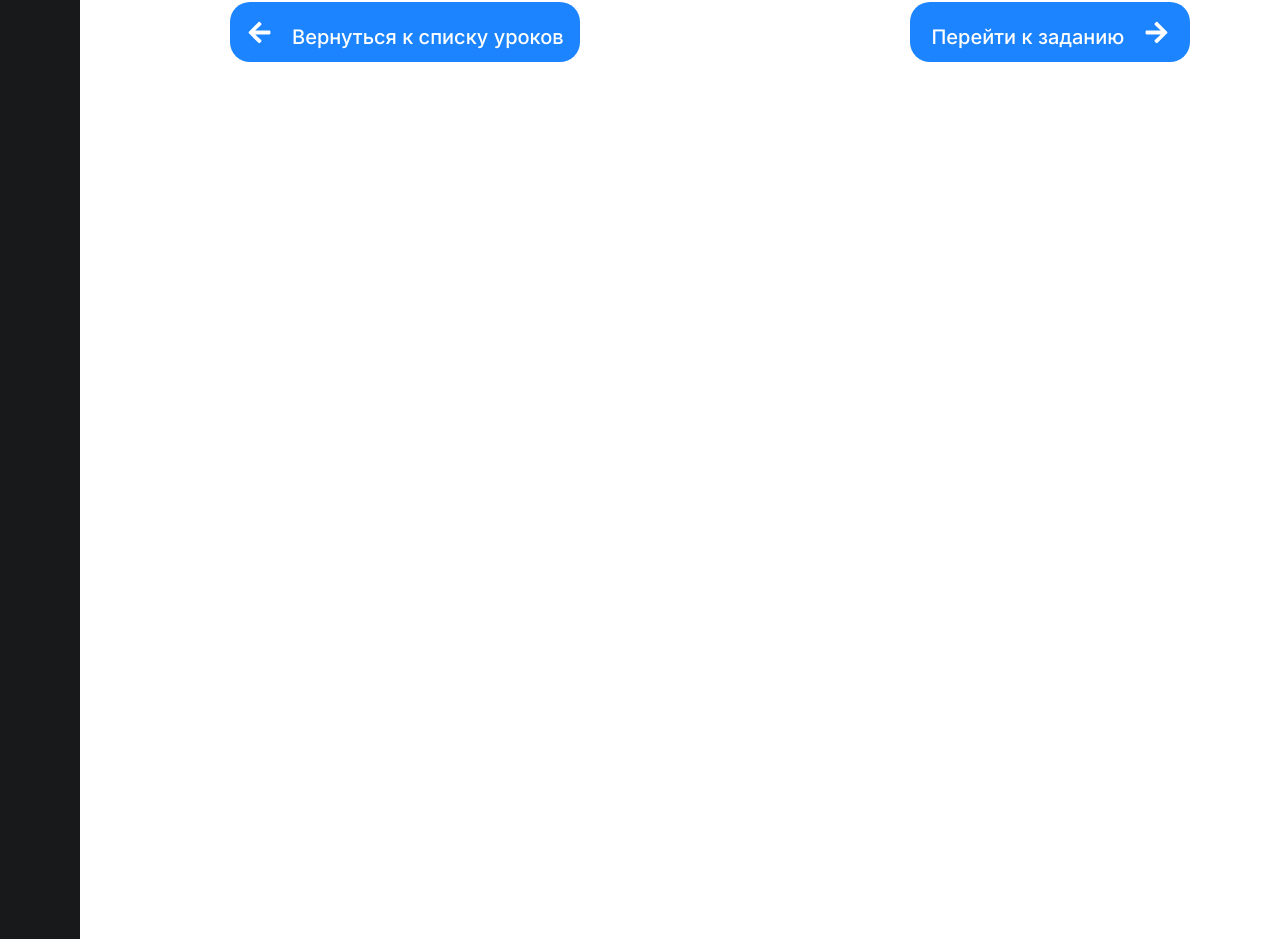
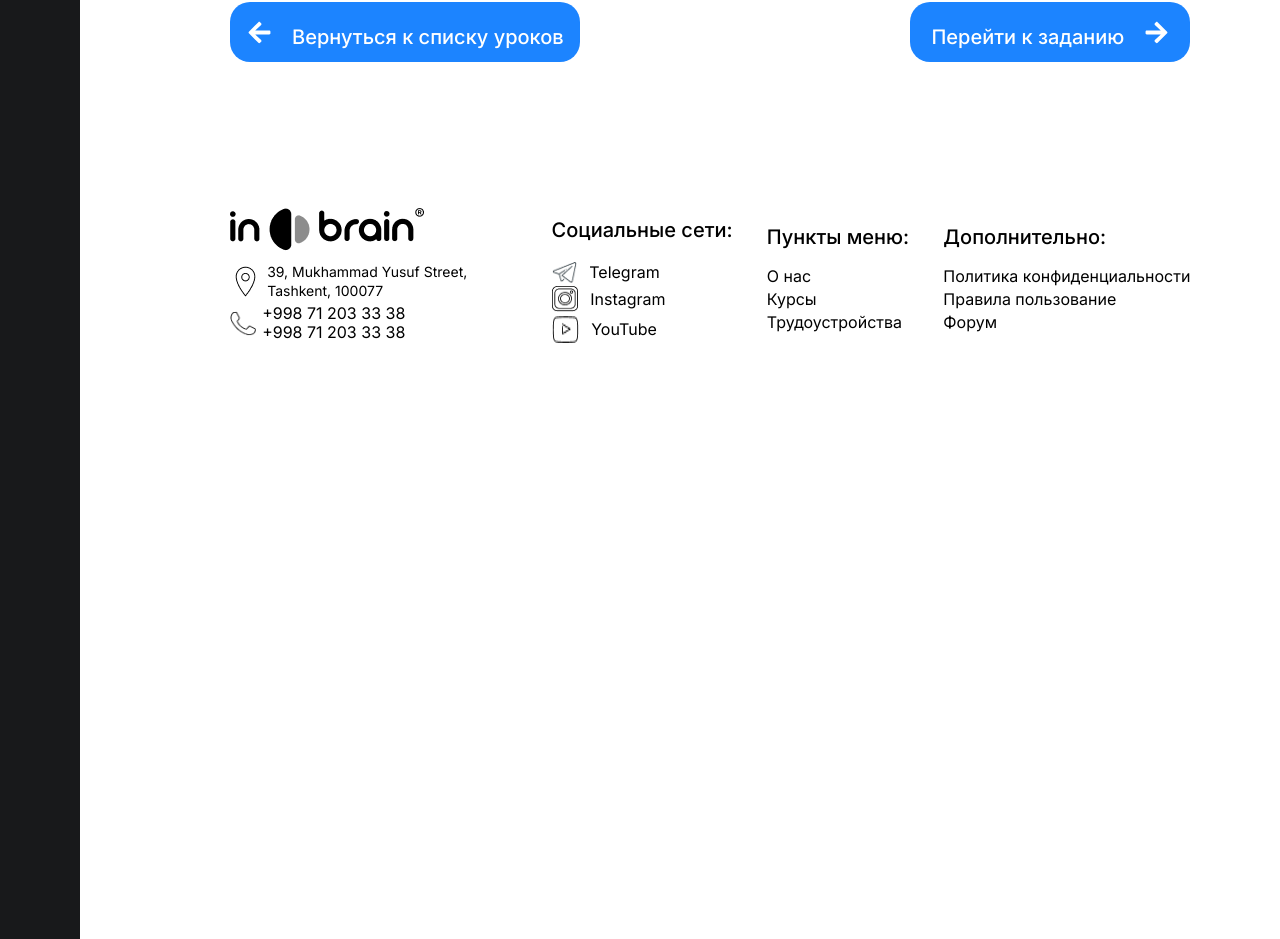
Before and after one commit to okhmadjonov/inbrain, a React (Create React App) app: page /Webdev/lesson_1 in a window 1280 px wide. Shown: the part 2815-3754 px from the top of the page. Built offline with nearby package versions, Linux system fonts and the light colour scheme.

Commit message:
To get new merge changes

```diff
--- a/src/pages/WebDeveloper/Html/html_lessons/MainPanel.jsx
+++ b/src/pages/WebDeveloper/Html/html_lessons/MainPanel.jsx
@@ -1,4 +1,5 @@
 import React, { useState } from "react";
+import Footer from "../../../../components/Footer/Footer";
 import Header from "../../../../components/Header/Header";
 import Circle from "./circle/Circle";
 import Lesson_1 from "./lesson_1/Lesson_1";
@@ -73,6 +74,7 @@ const MainPanel = () => {
           {step2 && <Lesson_2 />}
           {step3 && <Lesson_3 />}
         </div>
+        <Footer />
       </div>
     </div>
   );
```
